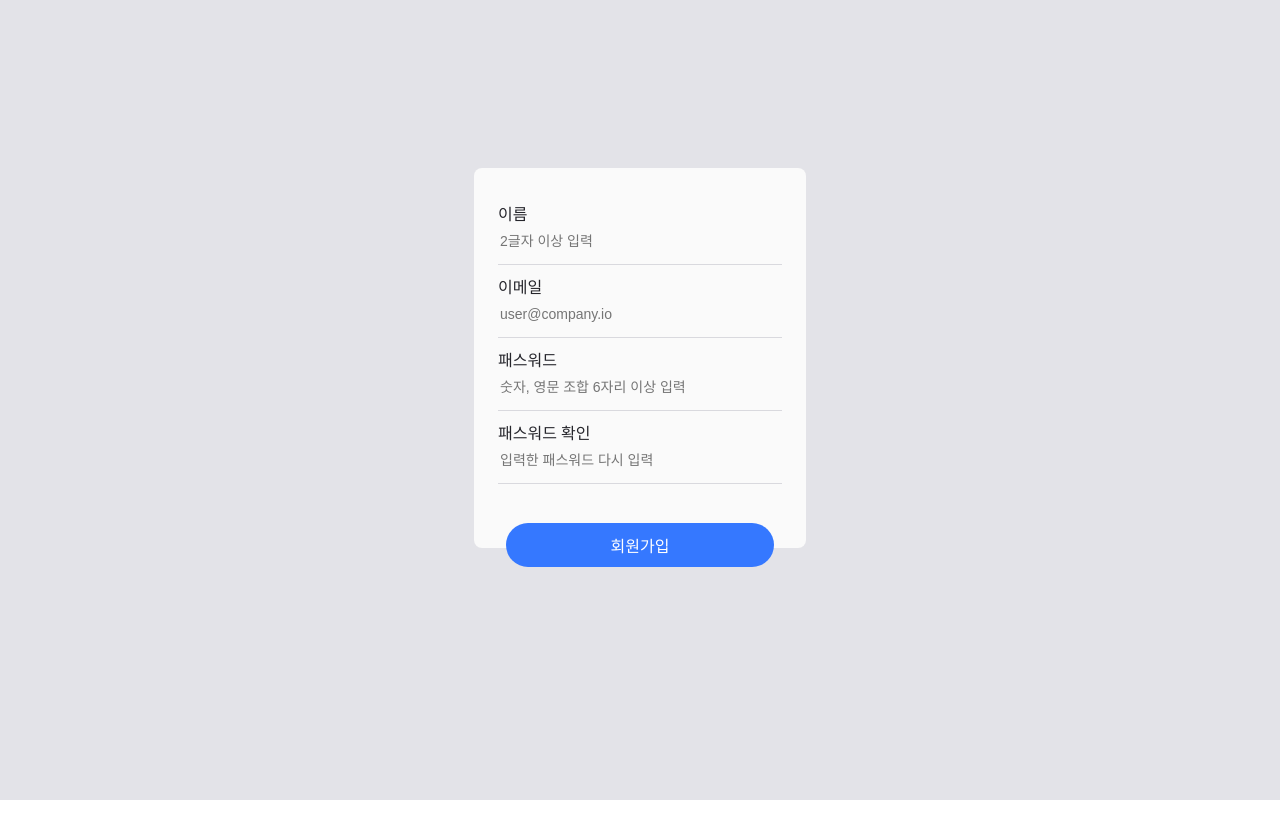
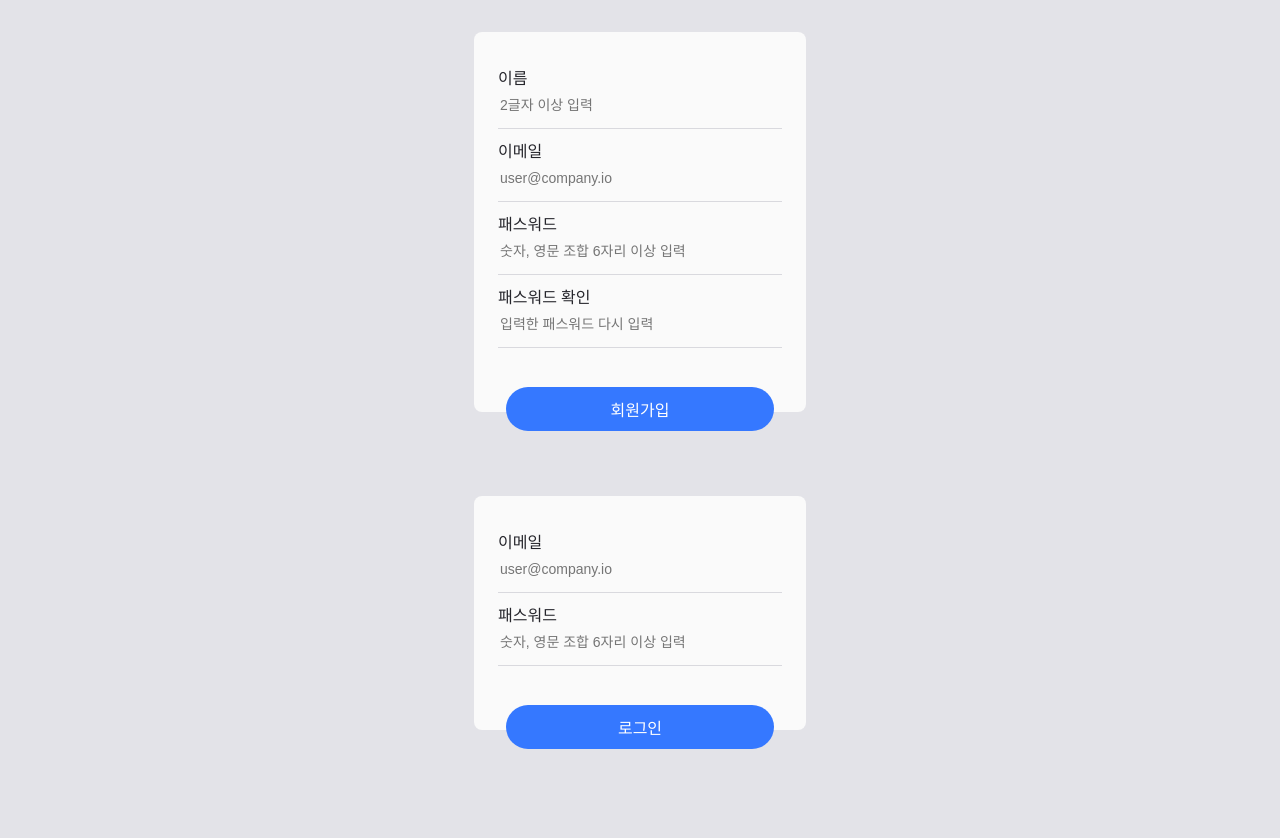
Before and after one commit to minji-kim0524/likelion-14th-react-homework, a React (Vite) app in the folder week2/: page / in a window 1280 px wide. Shown: the top 838 px of the page. Before the commit the page ends 800 px from the top, so only its background shows below. Built offline with nearby package versions, Linux system fonts and the light colour scheme.

Commit message:
feat. 회원가입/로그인 페이지별 상태 변수명 변경 및 비밀번호 조건 추가

```diff
--- a/week2/src/App.jsx
+++ b/week2/src/App.jsx
@@ -5,11 +5,16 @@ import Output from './components/output/Output'
 import './App.css'
 
 function App() {
-  const [form, setForm] = useState({
-    name: '',
-    email: '',
-    password: '',
+  const [signUpForm, setSignUpForm] = useState({
+    signUpName: '',
+    signUpEmail: '',
+    signUpPassword: '',
     confirmPassword: '',
+  })
+
+  const [signInForm, setSignInForm] = useState({
+    signInEmail: '',
+    signInPassword: '',
   })
 
   const [errorMessage, setErrorMessage] = useState({
@@ -22,31 +27,56 @@ function App() {
   function handleChange(e) {
     const { name, value } = e.target
 
-    setForm((prev) => ({ ...prev, [name]: value }))
+    setSignUpForm((prev) => ({ ...prev, [name]: value }))
+    setSignInForm((prev) => ({ ...prev, [name]: value }))
 
-    if (name === 'name') {
+    if (name === 'signUpName') {
       setErrorMessage((prev) => ({
         ...prev,
-        name: value.length < 2 ? '2글자 이상 입력해주세요' : '',
+        signUpName: value.length < 2 ? '2글자 이상 입력해주세요' : '',
       }))
     }
-    if (name === 'email') {
+    if (name === 'signUpEmail') {
       setErrorMessage((prev) => ({
         ...prev,
-        email: !value.includes('@') ? '이메일 형식이 올바르지 않습니다.' : '',
+        signUpEmail: !value.includes('@')
+          ? '이메일 형식이 올바르지 않습니다.'
+          : '',
       }))
     }
-    if (name === 'password') {
+    if (name === 'signInEmail') {
       setErrorMessage((prev) => ({
         ...prev,
-        password: value.length < 6 ? '6자리 이상이 되게 입력해주세요' : '',
+        signInEmail: !value.includes('@')
+          ? '이메일 형식이 올바르지 않습니다.'
+          : '',
+      }))
+    }
+    if (name === 'signUpPassword') {
+      setErrorMessage((prev) => ({
+        ...prev,
+        signUpPassword:
+          value.length < 6 || !/[a-zA-Z]/.test(value) || !/[0-9]/.test(value)
+            ? '숫자, 영문을 포함하여 6자리 이상이 되게 입력해주세요'
+            : '',
+      }))
+    }
+    if (name === 'signInPassword') {
+      setErrorMessage((prev) => ({
+        ...prev,
+        signInPassword:
+          value.length < 6 || !/[a-zA-Z]/.test(value) || !/[0-9]/.test(value)
+            ? '숫자, 영문을 포함하여 6자리 이상이 되게 입력해주세요'
+            : '',
       }))
     }
     if (name === 'confirmPassword') {
       setErrorMessage((prev) => ({
         ...prev,
         confirmPassword:
-          value !== form.password ? '비밀번호가 일치하지 않습니다.' : '',
+          value !== signUpForm.signUpPassword
+            ? '비밀번호가 일치하지 않습니다.'
+            : '',
       }))
     }
   }
@@ -57,35 +87,41 @@ function App() {
         <Input
           label="이름"
           type="text"
-          name="name"
-          id="name"
+          name="signUpName"
+          id="signUpName"
           placeholder="2글자 이상 입력"
-          value={form.name}
+          value={signUpForm.signUpName}
           onChange={handleChange}
         />
-        <Output message={errorMessage.name} isVisible={!!errorMessage.name} />
+        <Output
+          message={errorMessage.signUpName}
+          isVisible={!!errorMessage.signUpName}
+        />
         <Input
           label="이메일"
           type="email"
-          name="email"
-          id="email"
+          name="signUpEmail"
+          id="signUpEmail"
           placeholder="user@company.io"
-          value={form.email}
+          value={signUpForm.signUpEmail}
           onChange={handleChange}
         />
-        <Output message={errorMessage.email} isVisible={!!errorMessage.email} />
+        <Output
+          message={errorMessage.signUpEmail}
+          isVisible={!!errorMessage.signUpEmail}
+        />
         <Input
           label="패스워드"
           type="password"
-          name="password"
-          id="password"
+          name="signUpPassword"
+          id="signUpPassword"
           placeholder="숫자, 영문 조합 6자리 이상 입력"
-          value={form.password}
+          value={signUpForm.signUpPassword}
           onChange={handleChange}
         />
         <Output
-          message={errorMessage.password}
-          isVisible={!!errorMessage.password}
+          message={errorMessage.signUpPassword}
+          isVisible={!!errorMessage.signUpPassword}
         />
         <Input
           label="패스워드 확인"
@@ -93,7 +129,7 @@ function App() {
           name="confirmPassword"
           id="confirmPassword"
           placeholder="입력한 패스워드 다시 입력"
-          value={form.confirmPassword}
+          value={signUpForm.confirmPassword}
           onChange={handleChange}
         />
         <Output
@@ -102,6 +138,36 @@ function App() {
         />
       </form>
       <Button sign="회원가입" onClick={isValidElement} />
+
+      <form action="#" className="inputForm">
+        <Input
+          label="이메일"
+          type="email"
+          name="signInEmail"
+          id="signInEmail"
+          placeholder="user@company.io"
+          value={signInForm.signInEmail}
+          onChange={handleChange}
+        />
+        <Output
+          message={errorMessage.signInEmail}
+          isVisible={!!errorMessage.signInEmail}
+        />
+        <Input
+          label="패스워드"
+          type="password"
+          name="signInPassword"
+          id="signInPassword"
+          placeholder="숫자, 영문 조합 6자리 이상 입력"
+          value={signInForm.signInPassword}
+          onChange={handleChange}
+        />
+        <Output
+          message={errorMessage.signInPassword}
+          isVisible={!!errorMessage.signInPassword}
+        />
+      </form>
+      <Button sign="로그인" onClick={isValidElement} />
     </>
   )
 }
```
